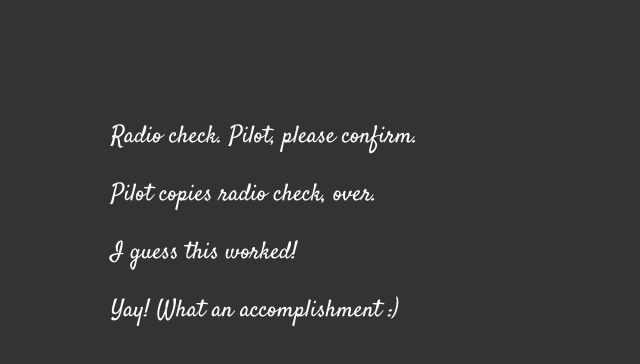
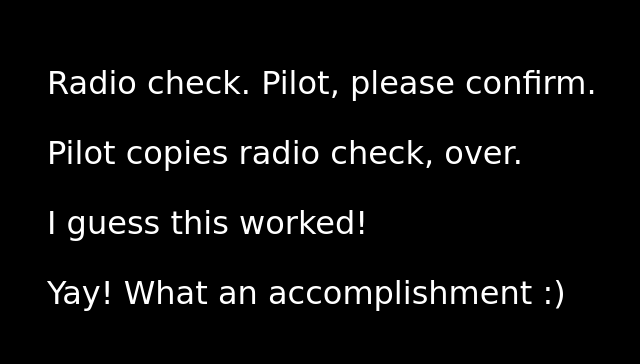
Before and after one commit to traceydayne/Studio-Communication-Log, a plain HTML site: page index.html in a window 1280 px wide. Shown: the whole page, without its empty margins (209-849 px from the left). Drawn offline with Linux system fonts and the light colour scheme.

Commit message:
changing style.css

```diff
--- a/index.html
+++ b/index.html
@@ -3,7 +3,6 @@
    <head>
        <link rel="stylesheet" type="text/css" href="style.css">
        <link href="https://fonts.googleapis.com/css?family=Satisfy" rel="stylesheet">
-       <link href="https://fonts.googleapis.com/css?family=Sacramento" rel="stylesheet">
    </head>
 <body>
    <p>Radio check. Pilot, please confirm.</p>
--- a/style.css
+++ b/style.css
@@ -1,7 +1,9 @@
 body {
     color: white;
-    background-color: #333;
-    font-size: 150%;
-    font-family: 'Satisfy', cursive;
-    margin: 5em 25%;
- }
+    background-color: black;
+    font-family: 'Sacramento', cursive;
+    font-size: 32px;
+    margin-top: 5%;
+    margin-left: 20%;
+    margin-right: 20%;
+}
```
